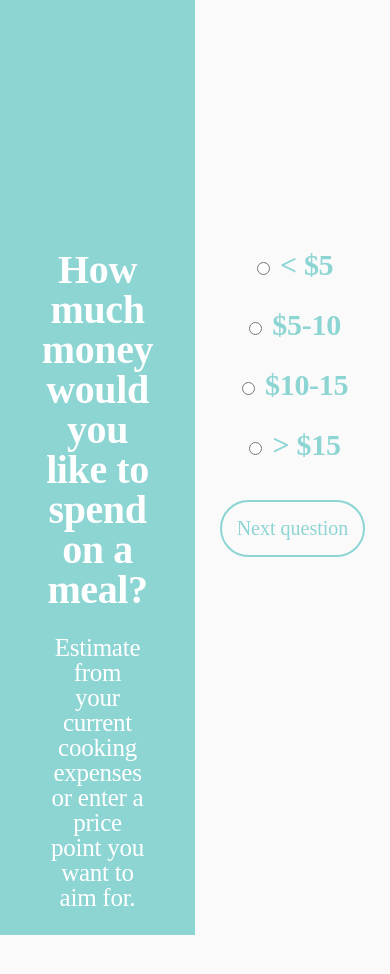
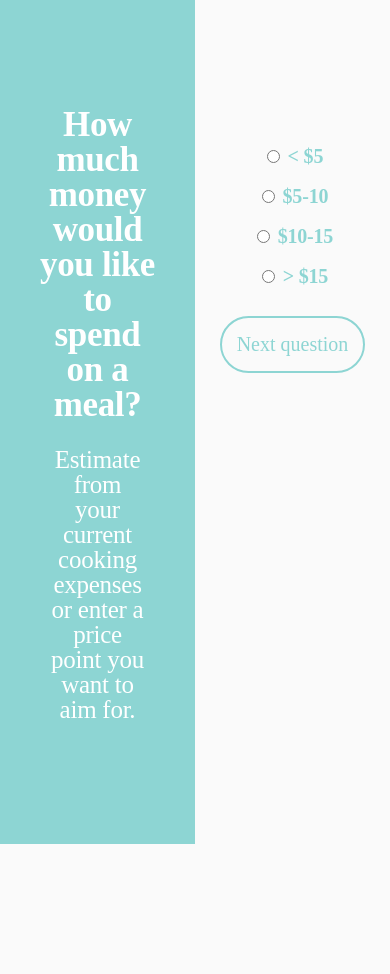
Before and after one commit to bstanfield/mealplanner, a React (Create React App) app: page /survey in a window 390 px wide. After the commit the page ends 884 px from the top, so only its background shows below. Built offline with nearby package versions, Linux system fonts and the light colour scheme; a web font is replaced by a local one.

Commit message:
update survey

```diff
--- a/src/App_Mobile.scss
+++ b/src/App_Mobile.scss
@@ -274,14 +274,14 @@
     text-align: center;
     float: left;
     width: 50%;
-    min-height: 100vh;
+    // min-height: 100vh;
   }
 
   .questioncolumn h3 {
-    margin-top: 250px;
+    margin-top: 55%;
     font-style: normal;
     font-family: futura-pt;
-    font-size: 40px;
+    font-size: 35px;
     font-weight: 700;
     font-style: normal;
     text-transform: none;
@@ -309,10 +309,10 @@
   }
 
   .questioncolumn form {
-    margin-top: 250px;
+    margin-top: 75%;
     font-style: normal;
     font-family: futura-pt;
-    font-size: 30px;
+    font-size: 20px;
     font-weight: 700;
     font-style: normal;
     text-transform: none;
@@ -332,7 +332,7 @@
   }
 
   .questionrow {
-    height: 100%;
+    height: 100vh;
   }
 
 
```
